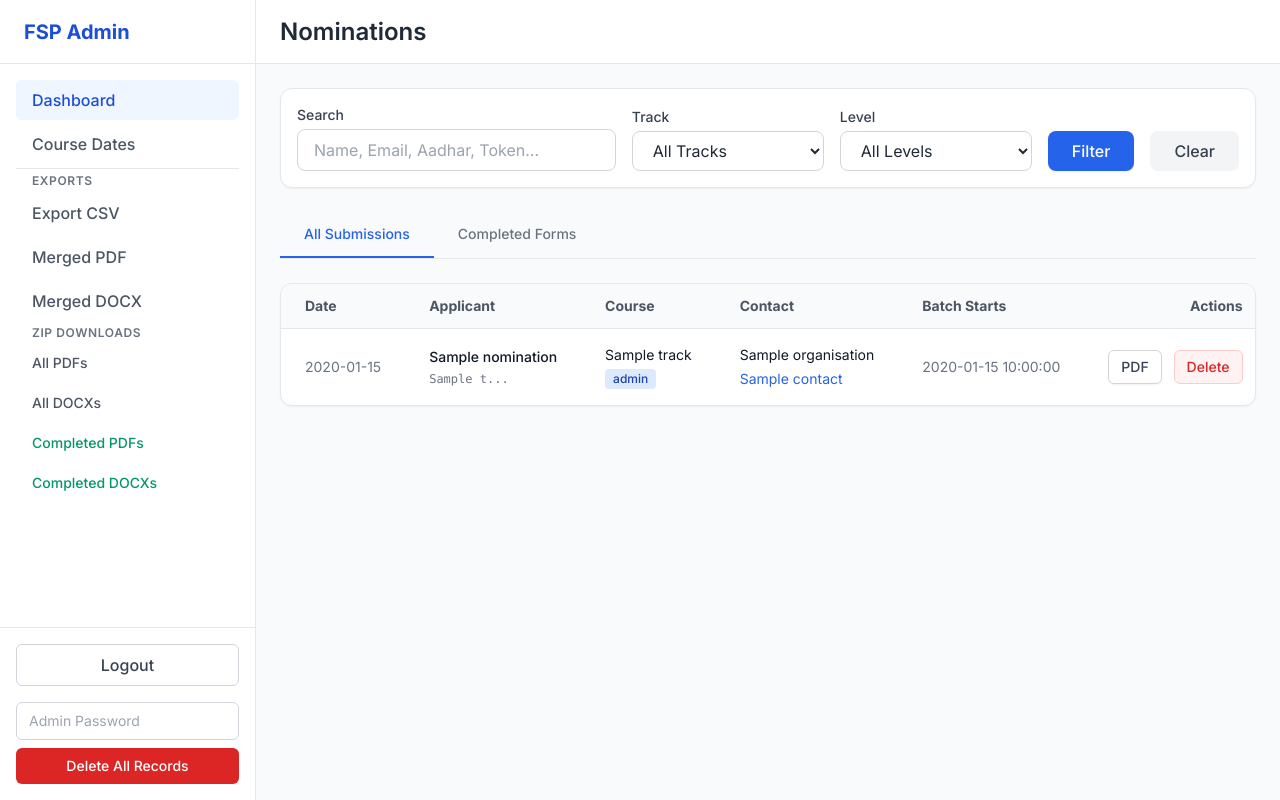
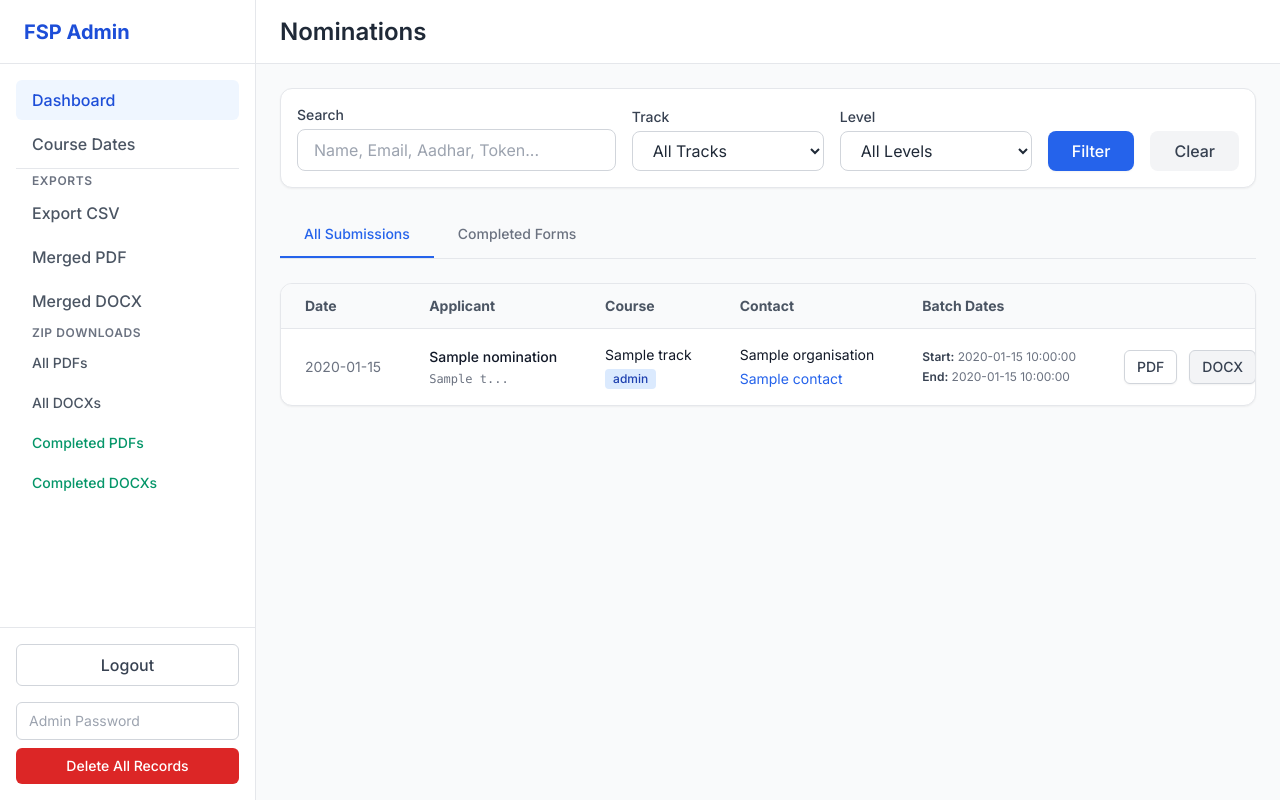
Before and after one commit to lovnishverma/futureskillsprime, a Flask app: page /admin in a window 1280 px wide. Run offline with Flask 3, Linux system fonts and the light colour scheme; the visitor is signed in with stand-in values (Sample User, id 1); a database or web service that is not in the repository returns one stand-in record (values such as "Sample title"); data that the repository does not hold is empty; some libraries are stand-ins or nearby versions.

Commit message:
Update admin UI to show batch end date and DOCX button

```diff
--- a/templates/admin.html
+++ b/templates/admin.html
@@ -130,7 +130,7 @@
                                 <th class="px-6 py-3">Applicant</th>
                                 <th class="px-6 py-3">Course</th>
                                 <th class="px-6 py-3">Contact</th>
-                                <th class="px-6 py-3">Batch Starts</th>
+                                <th class="px-6 py-3">Batch Dates</th>
                                 {% if tab == 'completed' %}
                                     <th class="px-6 py-3">Media</th>
                                 {% endif %}
@@ -157,8 +157,9 @@
                                         <a href="https://wa.me/{{ row.contact|replace(' ', '')|replace('+', '') }}" target="_blank" class="text-blue-600 hover:underline mt-1 block">{{ row.contact }}</a>
                                     {% endif %}
                                 </td>
-                                <td class="px-6 py-4 text-gray-500">
-                                    {{ row.course_start_date or 'N/A' }}
+                                <td class="px-6 py-4 text-gray-500 text-xs">
+                                    <div><span class="font-semibold text-gray-700">Start:</span> {{ row.course_start_date or 'N/A' }}</div>
+                                    <div class="mt-1"><span class="font-semibold text-gray-700">End:</span> {{ row.course_end_date or 'N/A' }}</div>
                                 </td>
 
                                 {% if tab == 'completed' %}
@@ -171,6 +172,7 @@
                                 <td class="px-6 py-4 text-right space-x-2">
                                     {% if tab == 'all' %}
                                         <a href="{{ url_for('admin.admin_pdf_single', row_id=row.id) }}" class="inline-flex items-center px-3 py-1.5 bg-white border border-gray-300 rounded-md text-sm font-medium text-gray-700 hover:bg-gray-50 shadow-sm transition">PDF</a>
+                                        <a href="{{ url_for('public.download_docx', token=row.token) }}" class="inline-flex items-center px-3 py-1.5 bg-gray-100 border border-gray-300 rounded-md text-sm font-medium text-gray-700 hover:bg-gray-200 shadow-sm transition">DOCX</a>
                                     {% else %}
                                         <a href="{{ url_for('public.download_pdf', token=row.token) }}" class="inline-flex items-center px-3 py-1.5 bg-white border border-gray-300 rounded-md text-sm font-medium text-gray-700 hover:bg-gray-50 shadow-sm transition">PDF</a>
                                         <a href="{{ url_for('public.download_docx', token=row.token) }}" class="inline-flex items-center px-3 py-1.5 bg-gray-100 border border-gray-300 rounded-md text-sm font-medium text-gray-700 hover:bg-gray-200 shadow-sm transition">DOCX</a>
```
